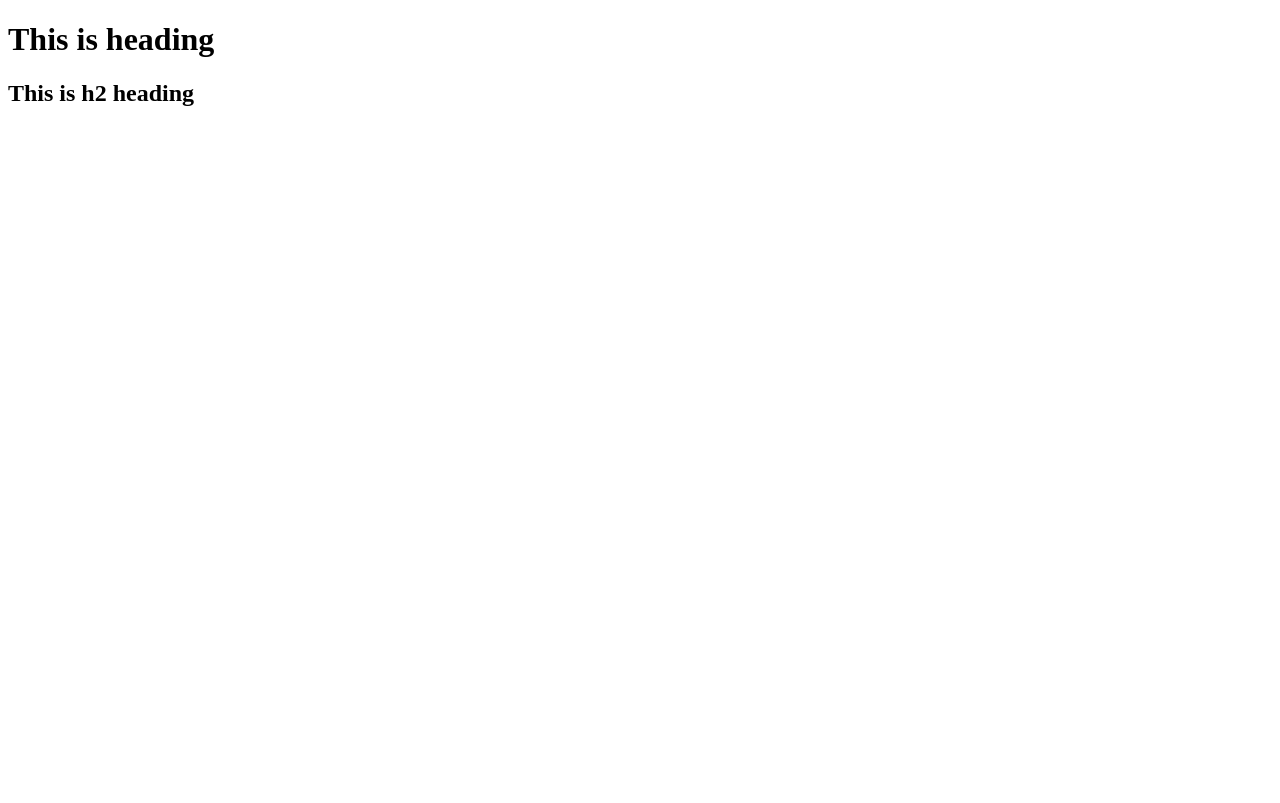
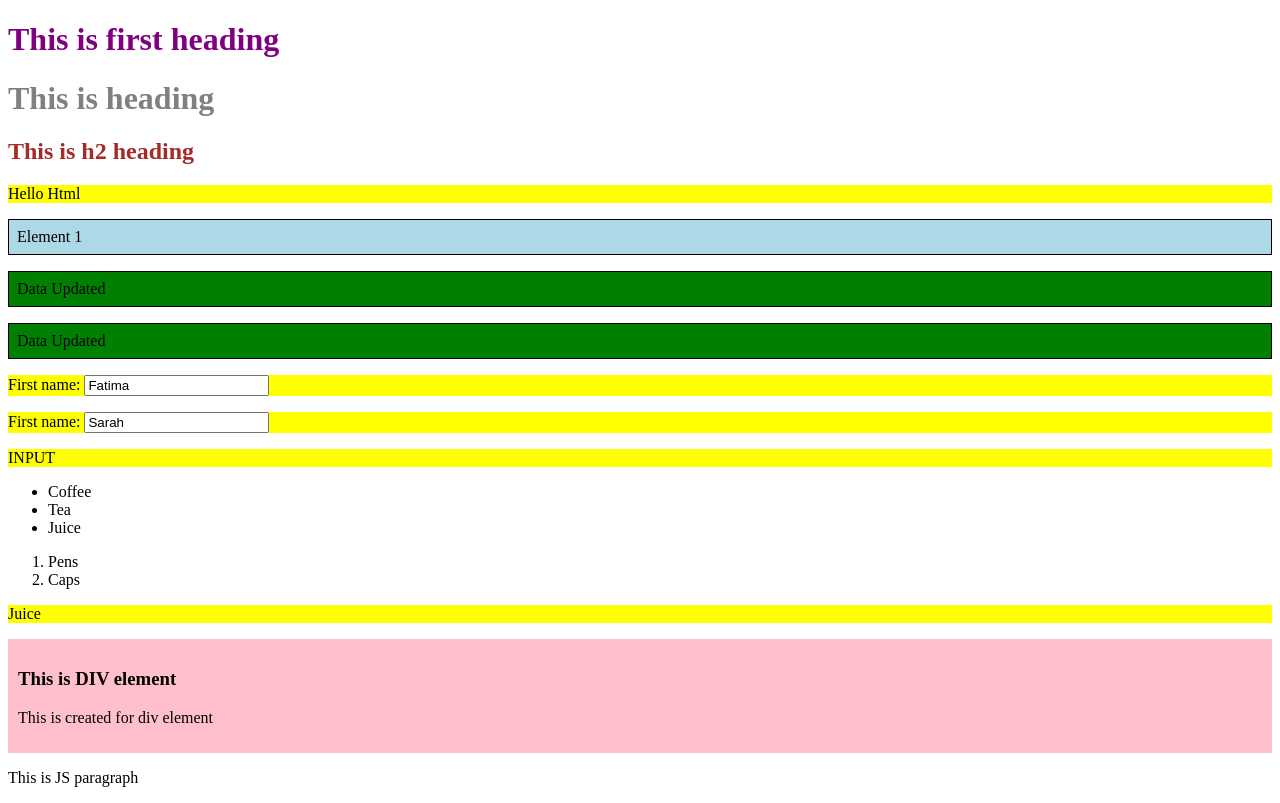
Before and after one commit to Tarjee/FSD3, a plain HTML site: page JS/Dom.html in a window 1280 px wide. Drawn offline with Linux system fonts and the light colour scheme.

Commit message:
Assignment_JS

```diff
--- a/JS/Dom.html
+++ b/JS/Dom.html
@@ -2,14 +2,131 @@
 <html lang="en">
   <head>
     <title>Document</title>
+    <style>
+      h2 {
+        color: brown;
+      }
+      h1 {
+        /* color: green; */
+      }
+      .div1 {
+        border: 1px solid black;
+        padding: 8px;
+        margin: 1rem 0;
+      }
+      .para {
+        background-color: red;
+      }
+      #myDiv {
+        background-color: aqua;
+        padding: 10px;
+        margin: 1rem 0;
+      }
+    </style>
   </head>
   <body>
+    <!-- we use bracket notation when we do not know the property  -->
     <!-- document is built in variable -->
-    <h1>This is heading</h1>
+    <h1>This is first heading</h1>
+    <h1 id="h1">This is heading</h1>
     <h2>This is h2 heading</h2>
     <p id="demo"></p>
+    <div class="div1">Element 1</div>
+    <div class="div1 para div2">Element 2</div>
+    <p class="div1 para">This is paragraph</p>
+    <p>First name: <input type="text" value="Fatima" name="firstname" /></p>
+    <p>First name: <input type="text" value="Sarah" name="firstname" /></p>
+    <p id="namepara"></p>
+    <ul>
+      <li>Coffee</li>
+      <li>Tea</li>
+      <li>Juice</li>
+    </ul>
+    <ol>
+      <li>Pens</li>
+      <li>Caps</li>
+    </ol>
+    <p id="lipara"></p>
+
+    <div id="myDiv">
+      <h3>This is DIV element</h3>
+    </div>
+
     <script>
-      console.log(document);
+      //by using create attribute we can create class/id/style...
+      //const atr = document.createAttribute('class');
+      //atr.valu = 'para';
+      const attribute = document.createAttribute("style");
+      attribute.value = "color: purple";
+
+      const h1 = document.getElementsByTagName("h1")[0];
+      h1.setAttributeNode(attribute);
+
+      //QuerySelector - it will get only one data at a time whatever it get first
+      document.querySelector("p").style.backgroundColor = "red";
+      document.querySelector(".div1").style.backgroundColor = "lightblue";
+      document.querySelector("#myDiv").style.backgroundColor = "pink";
+
+      const list = document.querySelectorAll("p");
+      for (let i = 0; i < list.length; i++) {
+        list[i].style.backgroundColor = " yellow";
+      }
+      // const list = document.querySelectorAll(".div1");
+      // for (let i = 0; i < list.length; i++) {
+      //   list[i].style.backgroundColor = "orange";
+      // }
+      // const list = document.querySelectorAll("#myDiv");
+      // for (let i = 0; i < list.length; i++) {
+      //   list[i].style.backgroundColor = " Gray";
+      // }
+
+      const divPara = document.createElement("p");
+      divPara.innerText = "This is created for div element";
+
+      document.getElementById("myDiv").appendChild(divPara);
+
+      //create
+      const para = document.createElement("p");
+      para.innerText = "This is JS paragraph";
+      //Append - take the data and added the data after creating data.
+      //Append - to modify or added to the html body and it will add end of the body tag.
+      //AppendChild - added one at a time
+      //innerText,innerHtml,Textcontent - helps us to add somethings.
+      document.body.appendChild(para);
+
+      let lielement = document.getElementsByTagName("li");
+      document.getElementById("lipara").innerHTML = lielement[2].innerHTML;
+      console.log(lielement[2].innerHTML);
+
+      let nameElements = document.getElementsByName("firstname");
+      console.log(nameElements[0].tagName);
+
+      //console.log(nameElements[0].tagName);
+      document.getElementById("namepara").innerHTML = nameElements[0].tagName; //value
+
+      const collection = document.getElementsByClassName("div1 para");
+
+      for (let i = 0; i < collection.length; i++) {
+        collection[i].innerHTML = "Data Updated";
+        collection[i].style.backgroundColor = " green";
+      }
+
+      console.log(collection);
+
+      //    html content + css
+      //html and css whatever we write it will stay forever we can't modify or interection.
+      //javascript
+      //form of document is a global constant that interect with html and css within javascript.
+      console.log(document.getElementById("demo"));
+      document.getElementById("demo").innerHTML = "Hello Html";
+      //This is how we can modify css within javascript
+      document.getElementById("h1").style.color = "gray";
+
+      //document have 3 format/syntax
+      //innerHtml
+      //innerText
+      //textContent
+      // console.log(document);
     </script>
   </body>
 </html>
```
Also changed, not shown: Assignment_JS/index.html (added, +58 -0 lines), JS/readme.txt.
